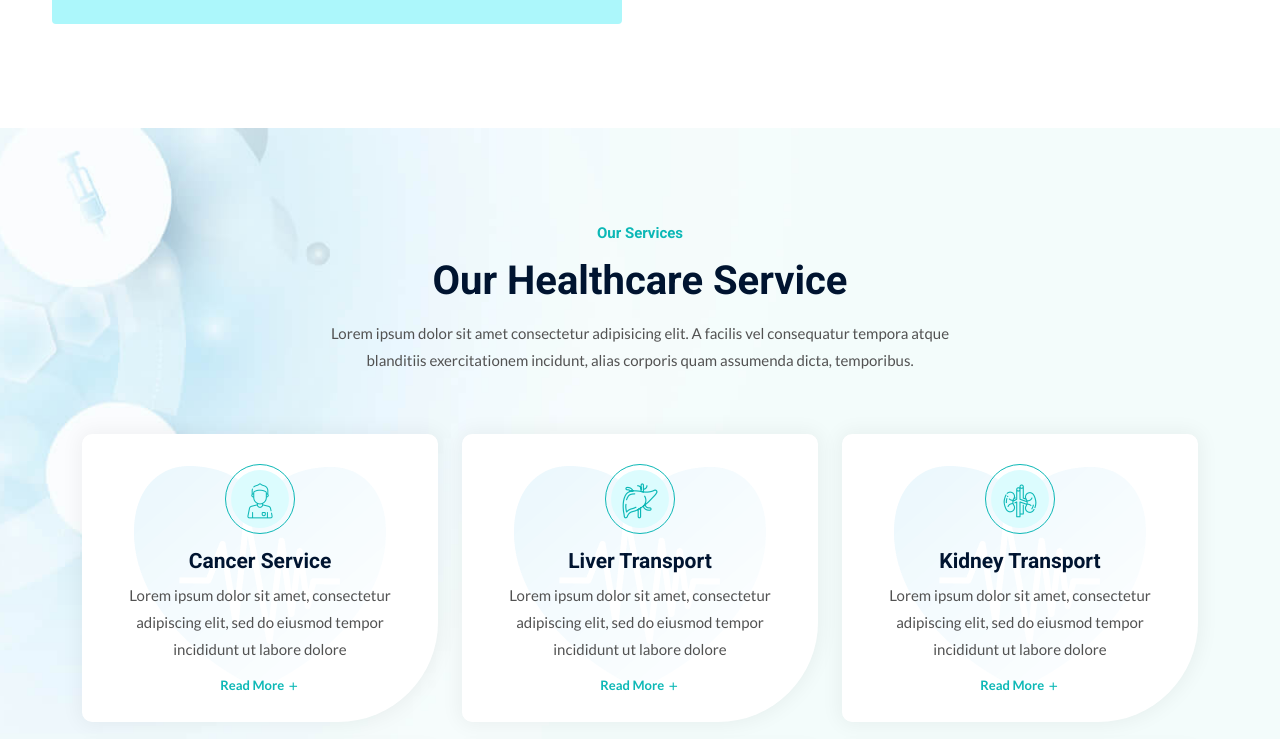
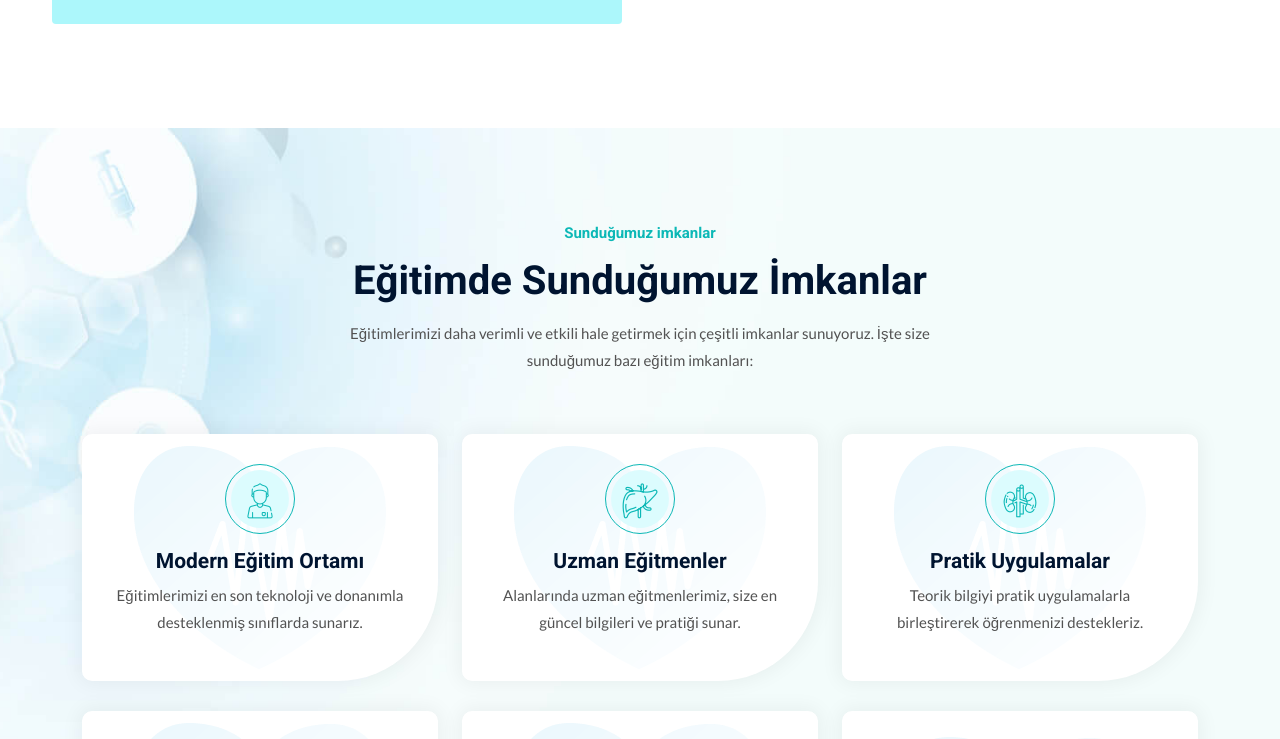
Before and after one commit to enesarsln/aeegitim, a Next.js app: page / in a window 1280 px wide. Shown: the part 2036-2775 px from the top of the page. Built offline with nearby package versions, Linux system fonts and the light colour scheme.

Commit message:
Sercices update | 04/09/2023

```diff
--- a/components/HomeOne/Services.js
+++ b/components/HomeOne/Services.js
@@ -7,12 +7,11 @@ const Services = () => {
       <div className="services-area bg pt-100 pb-70">
         <div className="container">
           <div className="section-title">
-            <span className="top-title">Our Services</span>
-            <h2>Our Healthcare Service</h2>
+            <span className="top-title">Sunduğumuz imkanlar</span>
+            <h2>Eğitimde Sunduğumuz İmkanlar</h2>
             <p>
-              Lorem ipsum dolor sit amet consectetur adipisicing elit. A facilis
-              vel consequatur tempora atque blanditiis exercitationem incidunt,
-              alias corporis quam assumenda dicta, temporibus.
+            Eğitimlerimizi daha verimli ve etkili hale getirmek için çeşitli imkanlar sunuyoruz.
+            İşte size sunduğumuz bazı eğitim imkanları:
             </p>
           </div>
 
@@ -25,15 +24,10 @@ const Services = () => {
             >
               <div className="single-services">
                 <span className="flaticon-man"></span>
-                <h3>Cancer Service</h3>
+                <h3>Modern Eğitim Ortamı</h3>
                 <p>
-                  Lorem ipsum dolor sit amet, consectetur adipiscing elit, sed
-                  do eiusmod tempor incididunt ut labore dolore
+                Eğitimlerimizi en son teknoloji ve donanımla desteklenmiş sınıflarda sunarız.
                 </p>
-
-                <Link href="/service-details" className="read-more">
-                  Read More <i className="bx bx-plus"></i>
-                </Link>
 
                 <div className="services-shape">
                   <img src="/img/services-card-shape.png" alt="Image" />
@@ -49,16 +43,10 @@ const Services = () => {
             >
               <div className="single-services">
                 <span className="flaticon-liver"></span>
-                <h3>Liver Transport</h3>
+                <h3>Uzman Eğitmenler</h3>
                 <p>
-                  Lorem ipsum dolor sit amet, consectetur adipiscing elit, sed
-                  do eiusmod tempor incididunt ut labore dolore
+                Alanlarında uzman eğitmenlerimiz, size en güncel bilgileri ve pratiği sunar.
                 </p>
-
-                <Link href="/service-details" className="read-more">
-                  Read More <i className="bx bx-plus"></i>
-                </Link>
-
                 <div className="services-shape">
                   <img src="/img/services-card-shape.png" alt="Image" />
                 </div>
@@ -73,16 +61,10 @@ const Services = () => {
             >
               <div className="single-services">
                 <span className="flaticon-kidney"></span>
-                <h3>Kidney Transport</h3>
+                <h3>Pratik Uygulamalar</h3>
                 <p>
-                  Lorem ipsum dolor sit amet, consectetur adipiscing elit, sed
-                  do eiusmod tempor incididunt ut labore dolore
+                Teorik bilgiyi pratik uygulamalarla birleştirerek öğrenmenizi destekleriz.
                 </p>
-
-                <Link href="/service-details" className="read-more">
-                  Read More <i className="bx bx-plus"></i>
-                </Link>
-
                 <div className="services-shape">
                   <img src="/img/services-card-shape.png" alt="Image" />
                 </div>
@@ -97,16 +79,10 @@ const Services = () => {
             >
               <div className="single-services">
                 <span className="flaticon-heart"></span>
-                <h3>Cardiac Arrhythmia</h3>
+                <h3>Kişisel Danışmanlık</h3>
                 <p>
-                  Lorem ipsum dolor sit amet, consectetur adipiscing elit, sed
-                  do eiusmod tempor incididunt ut labore dolore
+                Her öğrenciye kişisel danışmanlık sağlayarak ihtiyaçlarınıza özel destek sunarız.
                 </p>
-
-                <Link href="/service-details" className="read-more">
-                  Read More <i className="bx bx-plus"></i>
-                </Link>
-
                 <div className="services-shape">
                   <img src="/img/services-card-shape.png" alt="Image" />
                 </div>
@@ -121,16 +97,10 @@ const Services = () => {
             >
               <div className="single-services">
                 <span className="flaticon-brain"></span>
-                <h3>Neurology Care</h3>
+                <h3>Kariyer Gelişimi</h3>
                 <p>
-                  Lorem ipsum dolor sit amet, consectetur adipiscing elit, sed
-                  do eiusmod tempor incididunt ut labore dolore
+                İş bulma, staj ve kariyer gelişimi konularında rehberlik ederiz
                 </p>
-
-                <Link href="/service-details" className="read-more">
-                  Read More <i className="bx bx-plus"></i>
-                </Link>
-
                 <div className="services-shape">
                   <img src="/img/services-card-shape.png" alt="Image" />
                 </div>
@@ -145,16 +115,10 @@ const Services = () => {
             >
               <div className="single-services">
                 <span className="flaticon-walker"></span>
-                <h3>Orthopedic Care</h3>
+                <h3>Çevrimiçi Kaynaklar</h3>
                 <p>
-                  Lorem ipsum dolor sit amet, consectetur adipiscing elit, sed
-                  do eiusmod tempor incididunt ut labore dolore
+                Eğitim materyallerine ve kaynaklara çevrimiçi erişim sağlarız, böylece öğrenme deneyiminizi destekleriz.
                 </p>
-
-                <Link href="/service-details" className="read-more">
-                  Read More <i className="bx bx-plus"></i>
-                </Link>
-
                 <div className="services-shape">
                   <img src="/img/services-card-shape.png" alt="Image" />
                 </div>
--- a/pages/index.js
+++ b/pages/index.js
@@ -4,13 +4,8 @@ import MainBanner from "../components/HomeOne/MainBanner";
 import Facilities from "../components/HomeOne/Facility";
 import AboutUs from "../components/HomeOne/AboutUs";
 import Services from "../components/HomeOne/Services";
-import DoctorsStyleOne from "../components/Common/DoctorsStyleOne";
-import OurWorks from "../components/HomeOne/OurWorks";
 import FunFactStyleOne from "../components/Common/FunFactStyleOne";
 import AppointmentForm from "../components/HomeOne/AppointmentForm";
-import EmergencyArea from "../components/HomeOne/EmergencyArea";
-import NewsStyleOne from "../components/Common/NewsStyleOne";
-import Subscribe from "../components/Common/Subscribe";
 import Footer from "../components/_App/Footer";
 
 const Index = () => {
@@ -26,19 +21,9 @@ const Index = () => {
 
       <Services />
 
-      <DoctorsStyleOne />
-
-      <OurWorks />
-
       <FunFactStyleOne />
 
       <AppointmentForm />
-
-      <EmergencyArea />
-
-      <NewsStyleOne />
-
-      <Subscribe />
 
       <Footer />
     </>
```
